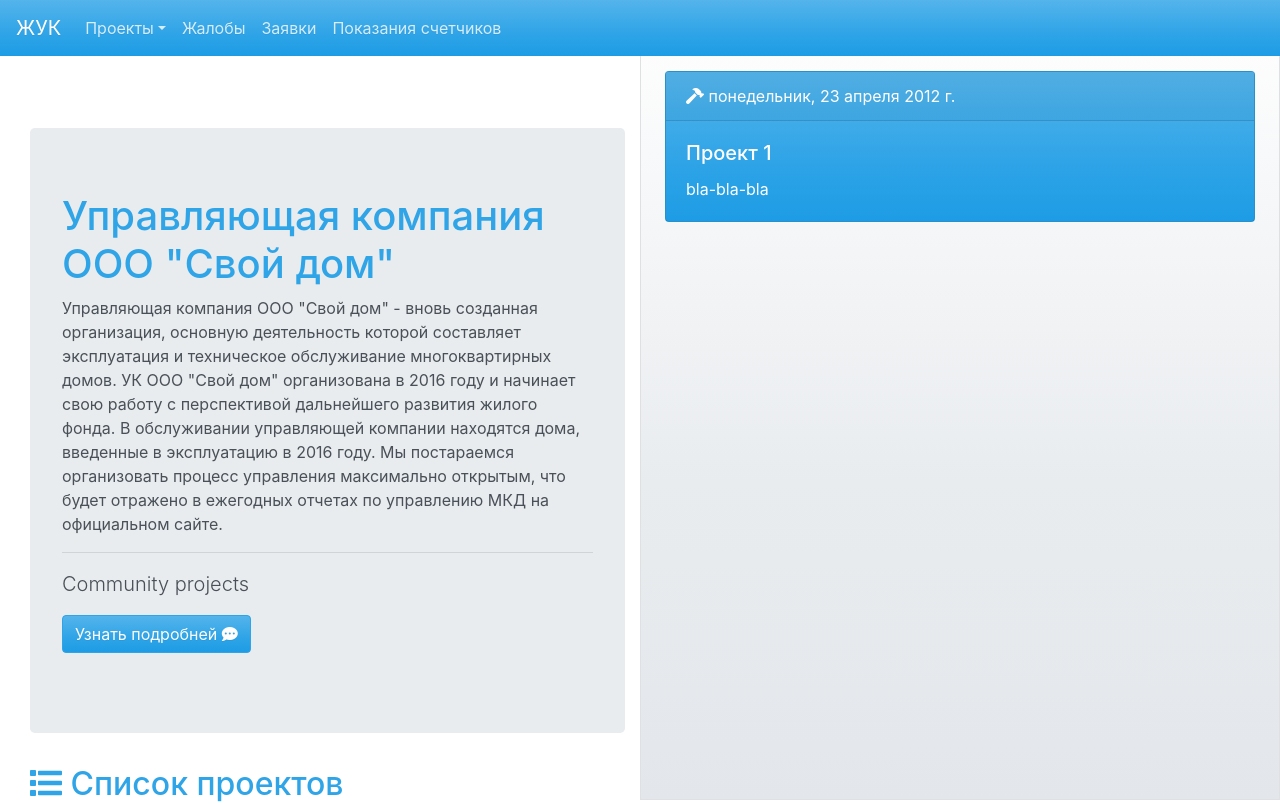
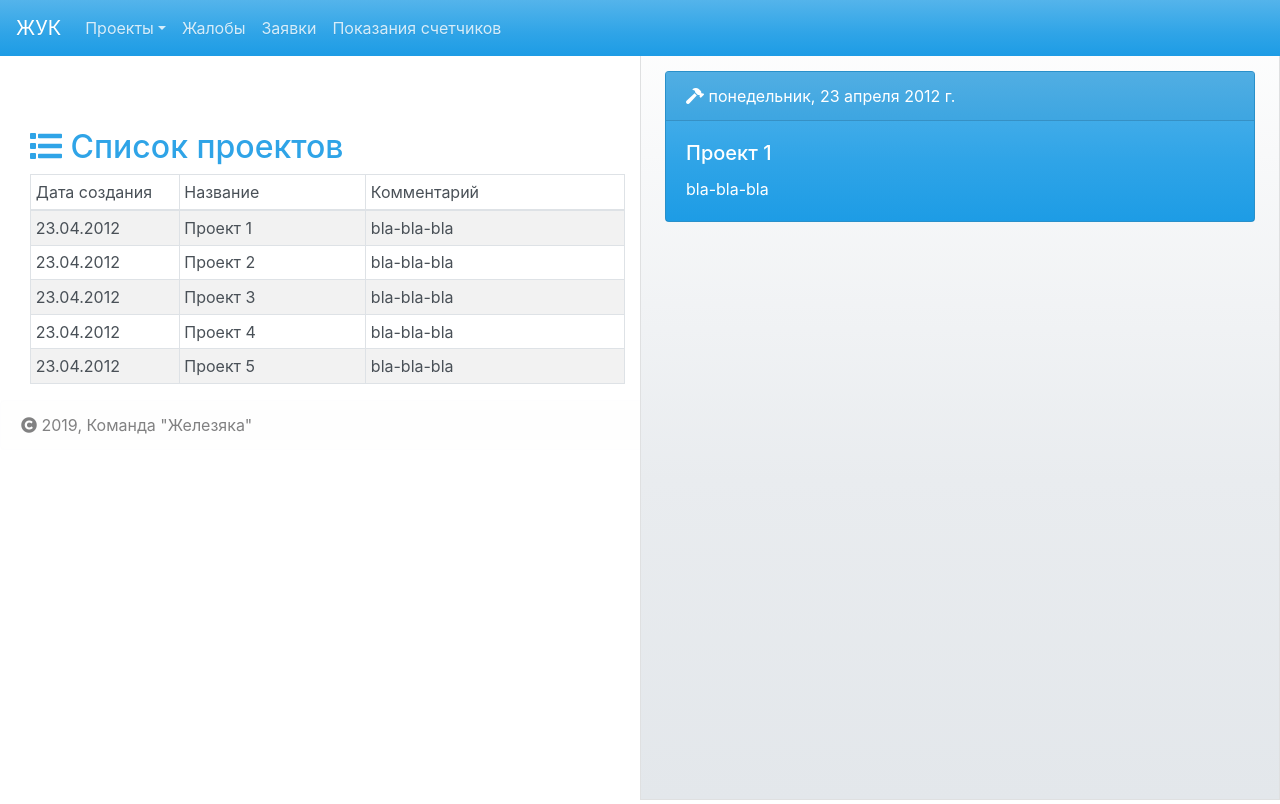
Before and after one commit to AlLevykin/leadersofdigital-ui, a React (Create React App) app: page / in a window 1280 px wide. Shown: the top 804 px of the page. Built offline with nearby package versions, Linux system fonts and the light colour scheme.

Commit message:
remove import About

```diff
--- a/src/components/ui/ProjectList.js
+++ b/src/components/ui/ProjectList.js
@@ -1,12 +1,10 @@
 import React, {Fragment} from 'react';
 import Row from 'react-bootstrap/Row'
 import Col from 'react-bootstrap/Col'
-import About from '../containers/About'
 import Table from 'react-bootstrap/Table'
 
 const ProjectList = ({projects}) =>
 <Fragment>
-    <About/>
     <Row>
     <Col>
         <h2><i className="fas fa-list"></i> Список проектов</h2>
```
